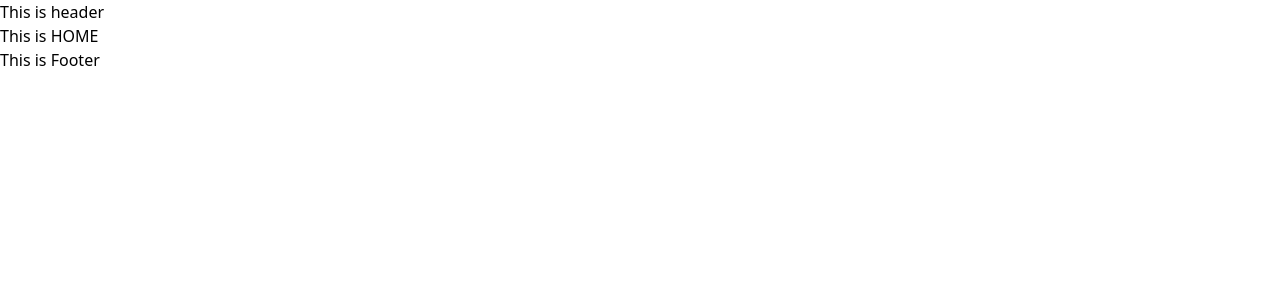
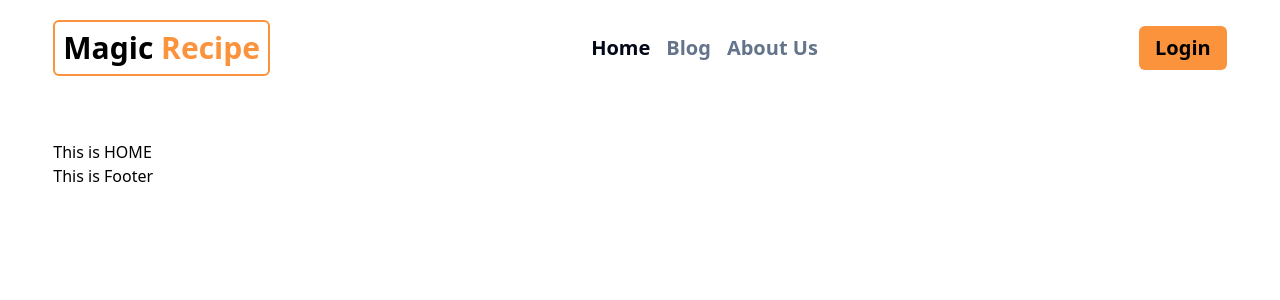
Before and after one commit to Humayun63/magic-recipe-client, a React (Vite) app: page / in a window 1280 px wide. Shown: the top 300 px of the page. Built offline with nearby package versions, Linux system fonts and the light colour scheme.

Commit message:
header creted

```diff
--- a/src/componets/Header.jsx
+++ b/src/componets/Header.jsx
@@ -1,10 +1,39 @@
 import React from 'react';
+import { Link, NavLink } from 'react-router-dom';
 
 const Header = () => {
     return (
-        <div>
-            <h2>This is header</h2>
-        </div>
+        <nav className='flex items-center justify-between mb-16'>
+            {/* Brand Name */}
+            <div>
+                <Link to='/'>
+                    <h2 className='text-3xl font-bold border-2 p-2 rounded-md border-orange-400'>Magic <span className='text-orange-400'>Recipe</span></h2>
+                </Link>
+            </div>
+
+            {/* Menu */}
+            <div>
+                <ul className='flex items-center gap-4'>
+                    <li>
+                        <NavLink to='/' className={({ isActive }) => (isActive ? 'active' : 'default')}>Home</NavLink>
+                    </li>
+                    <li>
+                        <NavLink to='/blog' className={({ isActive }) => (isActive ? 'active' : 'default')}>Blog</NavLink>
+                    </li>
+                    <li>
+                        <NavLink to='/about' className={({ isActive }) => (isActive ? 'active' : 'default')}>About Us</NavLink>
+                    </li>
+
+                </ul>
+            </div>
+
+            {/* User Login or User  info */}
+            <div>
+                <Link to='/login'>
+                    <button className='magic-btn '>Login</button>
+                </Link>
+            </div>
+        </nav>
     );
 };
 
--- a/src/index.css
+++ b/src/index.css
@@ -1,3 +1,16 @@
 @tailwind base;
 @tailwind components;
 @tailwind utilities;
+
+.magic-container{
+    @apply lg:w-11/12 mx-auto my-4 py-1
+}
+.active{
+    @apply text-xl font-semibold text-slate-950
+}
+.default{
+    @apply text-xl font-semibold text-slate-500
+}
+.magic-btn{
+    @apply bg-orange-400 px-4 py-2 rounded-md text-xl hover:bg-orange-600 font-semibold
+}
--- a/src/layouts/MainLayout.jsx
+++ b/src/layouts/MainLayout.jsx
@@ -5,7 +5,7 @@ import { Outlet } from 'react-router-dom';
 
 const MainLayout = () => {
     return (
-        <div>
+        <div className='magic-container'>
             <Header></Header>
             <Outlet></Outlet>
             <Footer></Footer>
--- a/src/routes/Routes.jsx
+++ b/src/routes/Routes.jsx
@@ -32,6 +32,10 @@ const router = createBrowserRouter([
             {
                 path:'blog',
                 element:<Blog></Blog>
+            },
+            {
+                path:'about',
+                element: <h2>Working!</h2>
             }
         ]
     }
```
